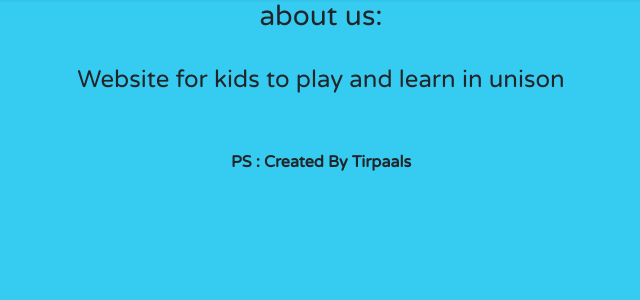
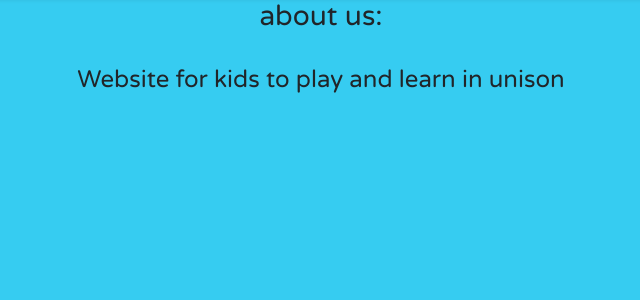
Before and after one commit to VishvamPorwal/Edukid, a Flask app: page /aboutus in a window 1280 px wide. Shown: the part 82-382 px from the top of the page, without its empty margins (319-959 px from the left). Run offline with Flask 2, Linux system fonts and the light colour scheme; parts of the project's set-up code (start-up, migrations or seed data) failed here and were passed over; some libraries are stand-ins or nearby versions.

Commit message:
added some files

```diff
--- a/templates/aboutus.html
+++ b/templates/aboutus.html
@@ -3,5 +3,4 @@
     <h3>about us:</h3> <br>
     <h4>Website for kids to play and learn in unison</h4>
     <br><br>
-    <b>PS : Created By Tirpaals</b>
 {% endblock %}
```
